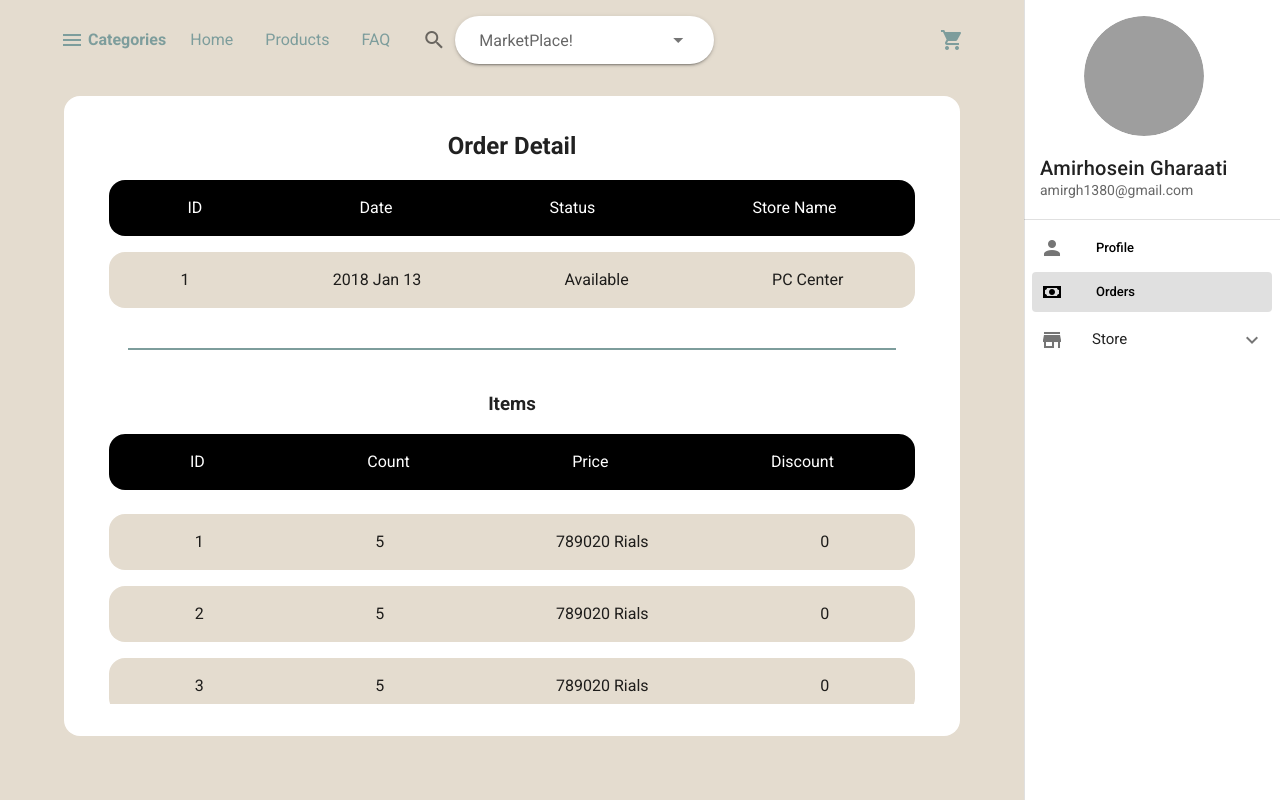
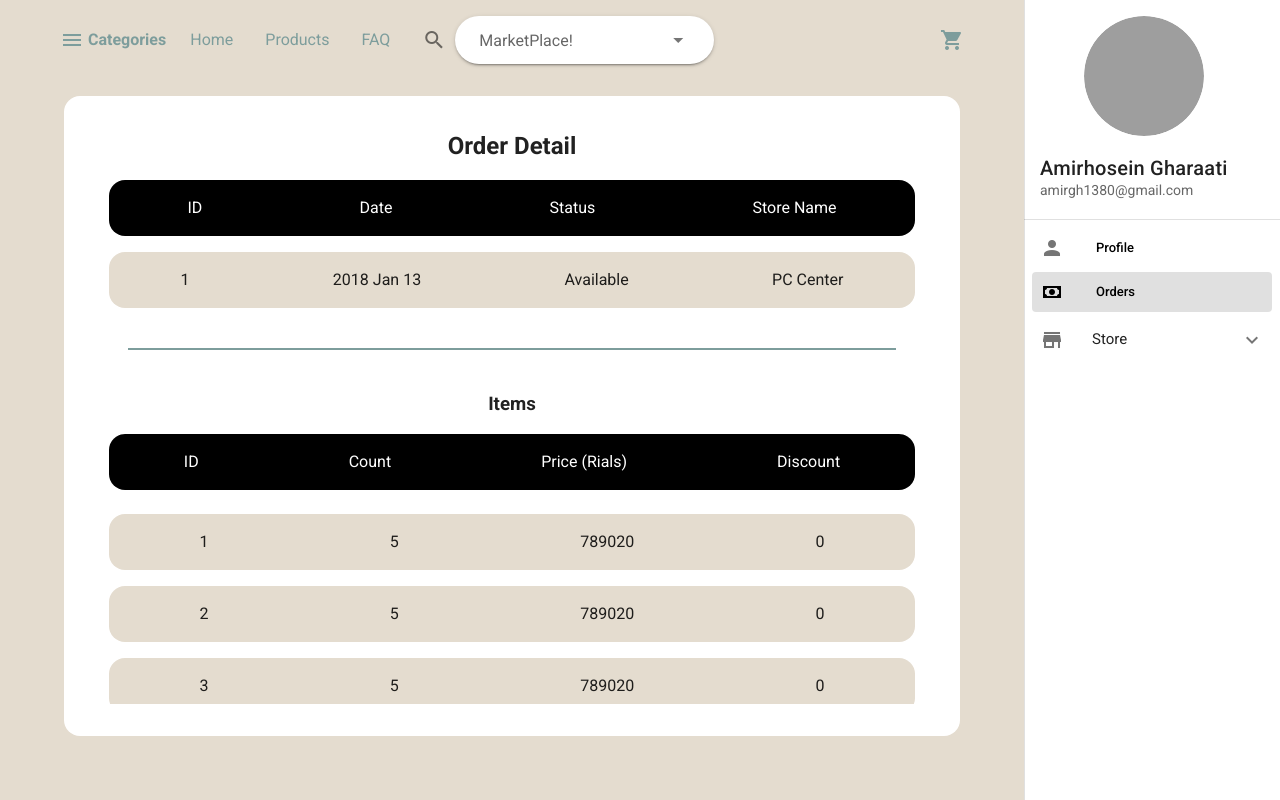
Before and after one commit to AmirHosein-Gharaati/marketplace-frontend, a Nuxt app: page /dashboard/orders/1 in a window 1280 px wide. Built offline with nearby package versions, Linux system fonts and the light colour scheme; grey boxes are pictures that could not be loaded.

Commit message:
total price and shipping

```diff
--- a/assets/styles/page/dashboard/order-detail.scss
+++ b/assets/styles/page/dashboard/order-detail.scss
@@ -24,5 +24,15 @@
       align-items: center;
       width: 100%;
     }
+
+    &__price{
+      width: 100%;
+    }
+
+    &__shipping {
+      width: 100%;
+      display: flex;
+      flex-direction: row;
+    }
   }
 }
--- a/pages/dashboard/orders/_id.vue
+++ b/pages/dashboard/orders/_id.vue
@@ -24,7 +24,7 @@
             <div class="item-info black white--text mb-4">
               <div>ID</div>
               <div>Count</div>
-              <div>Price</div>
+              <div>Price (Rials)</div>
               <div>Discount</div>
             </div>
             <div
@@ -37,7 +37,23 @@
               <div>{{ item.price }}</div>
               <div>{{ item.discount }}</div>
             </div>
+            <p class="order-detail__content__price px-16 pt-8">
+              <span class="font-weight-bold">Total Price: </span
+              >{{ order.totalPrice }} Rials
+            </p>
           </div>
+        </div>
+        <v-container class="py-2 px-16">
+          <div class="line"></div>
+        </v-container>
+        <div class="order-detail__content__shipping px-16">
+          <p>
+            <span class="font-weight-bold">Shipping Method: </span
+            >{{ order.shippingMethod }}
+          </p>
+          <p class="pl-16">
+            <span class="font-weight-bold">Address: </span>{{ order.address }}
+          </p>
         </div>
       </div>
     </div>
@@ -60,38 +76,38 @@ export default {
         date: '2018 Jan 13',
         status: 'Available',
         storeName: 'PC Center',
-        totalPrice: '289010 Rials',
+        totalPrice: '289010',
         shippingMethod: 'Normal',
         address: 'Shiraz, Fars, Iran',
         items: [
           {
             id: 1,
             count: 5,
-            price: '789020 Rials',
+            price: '789020',
             discount: 0,
           },
           {
             id: 2,
             count: 5,
-            price: '789020 Rials',
+            price: '789020',
             discount: 0,
           },
           {
             id: 3,
             count: 5,
-            price: '789020 Rials',
+            price: '789020',
             discount: 0,
           },
           {
             id: 4,
             count: 5,
-            price: '789020 Rials',
+            price: '789020',
             discount: 0,
           },
           {
             id: 5,
             count: 5,
-            price: '789020 Rials',
+            price: '789020',
             discount: 0,
           },
         ],
```
